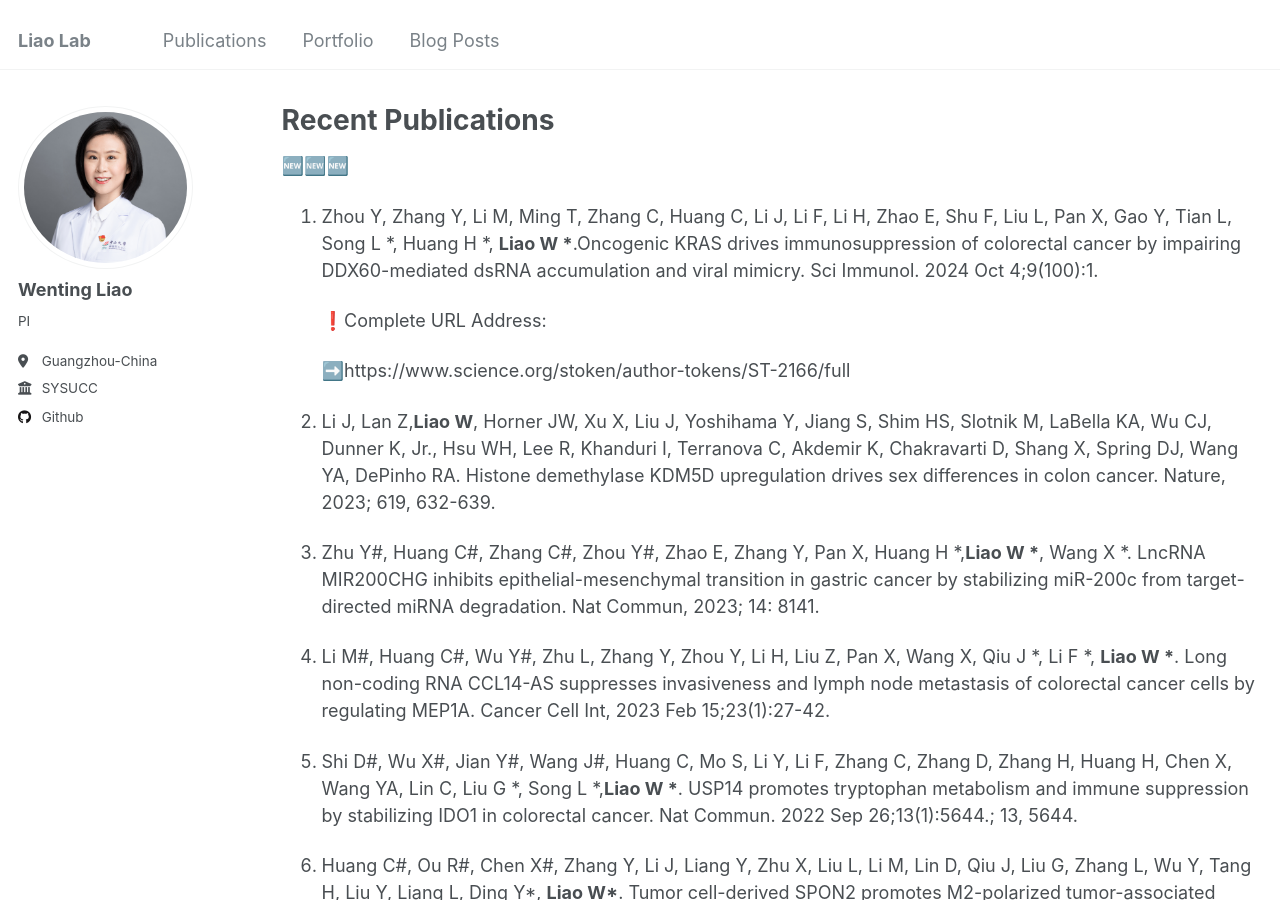
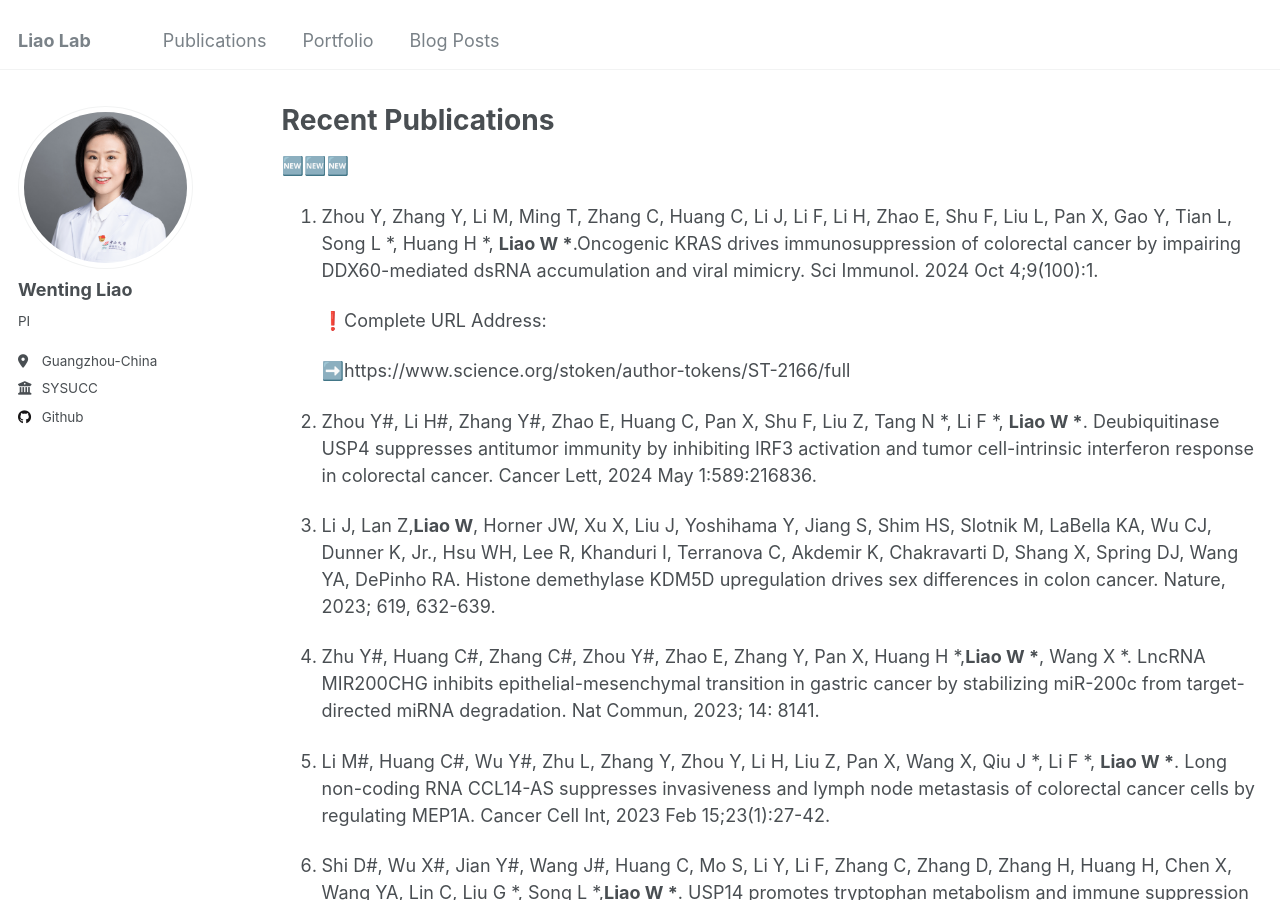
Before and after one commit to ImmunoTransLab/ImmunoTransLab, a Jekyll site: the page built from _pages/publications.md, in a window 1280 px wide and 900 px high. Built offline with Jekyll 4.4.1, drawn with Linux system fonts in a browser that asks for light colours.

Commit message:
Update publications.md

```diff
--- a/_pages/publications.md
+++ b/_pages/publications.md
@@ -16,25 +16,28 @@
    ➡️https://www.science.org/stoken/author-tokens/ST-2166/full
 
 
-2. Li J, Lan Z,<strong>Liao W</strong>, Horner JW, Xu X, Liu J, Yoshihama Y, Jiang S, Shim HS, Slotnik M, LaBella KA, Wu CJ, Dunner K, Jr., Hsu WH, Lee R, Khanduri I, Terranova C, Akdemir K, Chakravarti D, Shang X, Spring DJ, Wang YA, DePinho RA. Histone demethylase KDM5D upregulation drives sex differences in colon cancer. Nature, 2023; 619, 632-639.
+2.  Zhou Y#, Li H#, Zhang Y#, Zhao E, Huang C, Pan X, Shu F, Liu Z, Tang N *, Li F *, __Liao W *__. Deubiquitinase USP4 suppresses antitumor immunity by inhibiting IRF3 activation and tumor cell-intrinsic interferon response in colorectal cancer. Cancer Lett, 2024 May 1:589:216836.
 
 
-3. Zhu Y#, Huang C#, Zhang C#, Zhou Y#, Zhao E, Zhang Y, Pan X, Huang H *,__Liao W *__, Wang X *. LncRNA MIR200CHG inhibits epithelial-mesenchymal transition in gastric cancer by stabilizing miR-200c from target-directed miRNA degradation. Nat Commun, 2023; 14: 8141.
+3. Li J, Lan Z,<strong>Liao W</strong>, Horner JW, Xu X, Liu J, Yoshihama Y, Jiang S, Shim HS, Slotnik M, LaBella KA, Wu CJ, Dunner K, Jr., Hsu WH, Lee R, Khanduri I, Terranova C, Akdemir K, Chakravarti D, Shang X, Spring DJ, Wang YA, DePinho RA. Histone demethylase KDM5D upregulation drives sex differences in colon cancer. Nature, 2023; 619, 632-639.
 
-4. Li M#, Huang C#, Wu Y#, Zhu L, Zhang Y, Zhou Y, Li H, Liu Z, Pan X, Wang X, Qiu J *, Li F *, <strong>Liao W *</strong>. Long non-coding RNA CCL14-AS suppresses invasiveness and lymph node metastasis of colorectal cancer cells by regulating MEP1A. Cancer Cell Int, 2023 Feb 15;23(1):27-42.
+
+4. Zhu Y#, Huang C#, Zhang C#, Zhou Y#, Zhao E, Zhang Y, Pan X, Huang H *,__Liao W *__, Wang X *. LncRNA MIR200CHG inhibits epithelial-mesenchymal transition in gastric cancer by stabilizing miR-200c from target-directed miRNA degradation. Nat Commun, 2023; 14: 8141.
+
+5. Li M#, Huang C#, Wu Y#, Zhu L, Zhang Y, Zhou Y, Li H, Liu Z, Pan X, Wang X, Qiu J *, Li F *, <strong>Liao W *</strong>. Long non-coding RNA CCL14-AS suppresses invasiveness and lymph node metastasis of colorectal cancer cells by regulating MEP1A. Cancer Cell Int, 2023 Feb 15;23(1):27-42.
 
 
 
-5. Shi D#, Wu X#, Jian Y#, Wang J#, Huang C, Mo S, Li Y, Li F, Zhang C, Zhang D, Zhang H, Huang H, Chen X, Wang YA, Lin C, Liu G *, Song L *,__Liao W *__. USP14 promotes tryptophan metabolism and immune suppression by stabilizing IDO1 in colorectal cancer. Nat Commun. 2022 Sep 26;13(1):5644.; 13, 5644.
+6. Shi D#, Wu X#, Jian Y#, Wang J#, Huang C, Mo S, Li Y, Li F, Zhang C, Zhang D, Zhang H, Huang H, Chen X, Wang YA, Lin C, Liu G *, Song L *,__Liao W *__. USP14 promotes tryptophan metabolism and immune suppression by stabilizing IDO1 in colorectal cancer. Nat Commun. 2022 Sep 26;13(1):5644.; 13, 5644.
 
 
-6. Huang C#, Ou R#, Chen X#, Zhang Y, Li J, Liang Y, Zhu X, Liu L, Li M, Lin D, Qiu J, Liu G, Zhang L, Wu Y, Tang H, Liu Y, Liang L, Ding Y*, <strong>Liao W*</strong>. Tumor cell-derived SPON2 promotes M2-polarized tumor-associated macrophage infiltration and cancer progression by activating PYK2 in CRC. J Exp Clin Cancer Res. 2021 Sep 28;40(1):304.
+7. Huang C#, Ou R#, Chen X#, Zhang Y, Li J, Liang Y, Zhu X, Liu L, Li M, Lin D, Qiu J, Liu G, Zhang L, Wu Y, Tang H, Liu Y, Liang L, Ding Y*, <strong>Liao W*</strong>. Tumor cell-derived SPON2 promotes M2-polarized tumor-associated macrophage infiltration and cancer progression by activating PYK2 in CRC. J Exp Clin Cancer Res. 2021 Sep 28;40(1):304.
 
 
-7. Wang S#, Qiu J#, Liu L#, Su C, Qi L, Huang C, Chen X, Zhang Y, Ye Y, Ding Y, Liang L*, <strong>Liao W*</strong>. CREB5 promotes invasiveness and metastasis in colorectal cancer by directly activating MET. J Exp Clin Cancer Res. 2020 Aug 25;39(1):168.
+8. Wang S#, Qiu J#, Liu L#, Su C, Qi L, Huang C, Chen X, Zhang Y, Ye Y, Ding Y, Liang L*, <strong>Liao W*</strong>. CREB5 promotes invasiveness and metastasis in colorectal cancer by directly activating MET. J Exp Clin Cancer Res. 2020 Aug 25;39(1):168.
 
 
-8. Zhu X#, Wang F#, Wu X, Li Z, Wang Z, Ren X, Zhou Y, Song F, Liang Y, Zeng Z, Liao W, Ding Y  *,__Liao W *__,Liang L  *. FBX8 promotes metastatic dormancy of colorectal cancer in liver. Cell Death Dis. 2020 Aug 14;11(8):622.
+9. Zhu X#, Wang F#, Wu X, Li Z, Wang Z, Ren X, Zhou Y, Song F, Liang Y, Zeng Z, Liao W, Ding Y  *,__Liao W *__,Liang L  *. FBX8 promotes metastatic dormancy of colorectal cancer in liver. Cell Death Dis. 2020 Aug 14;11(8):622.
 
 
-9. <strong>Liao W</strong>, Overman MJ, Boutin AT, Shang X, Zhao D, Dey P, Li J, Wang G, Lan Z, Li J, Tang M, Jiang S, Ma X, Chen P, Katkhuda R, Korphaisarn K, Chakravarti D, Chang A, Spring DJ, Chang Q, Zhang J, Maru DM, Maeda DY, Zebala JA, Kopetz S, Wang YA *, DePinho RA *. KRAS-IRF2 axis drives immune suppression and immune therapy resistance in colorectal cancer. Cancer Cell, 2019 Apr 15;35(4):559-572.
+10. <strong>Liao W</strong>, Overman MJ, Boutin AT, Shang X, Zhao D, Dey P, Li J, Wang G, Lan Z, Li J, Tang M, Jiang S, Ma X, Chen P, Katkhuda R, Korphaisarn K, Chakravarti D, Chang A, Spring DJ, Chang Q, Zhang J, Maru DM, Maeda DY, Zebala JA, Kopetz S, Wang YA *, DePinho RA *. KRAS-IRF2 axis drives immune suppression and immune therapy resistance in colorectal cancer. Cancer Cell, 2019 Apr 15;35(4):559-572.
```
